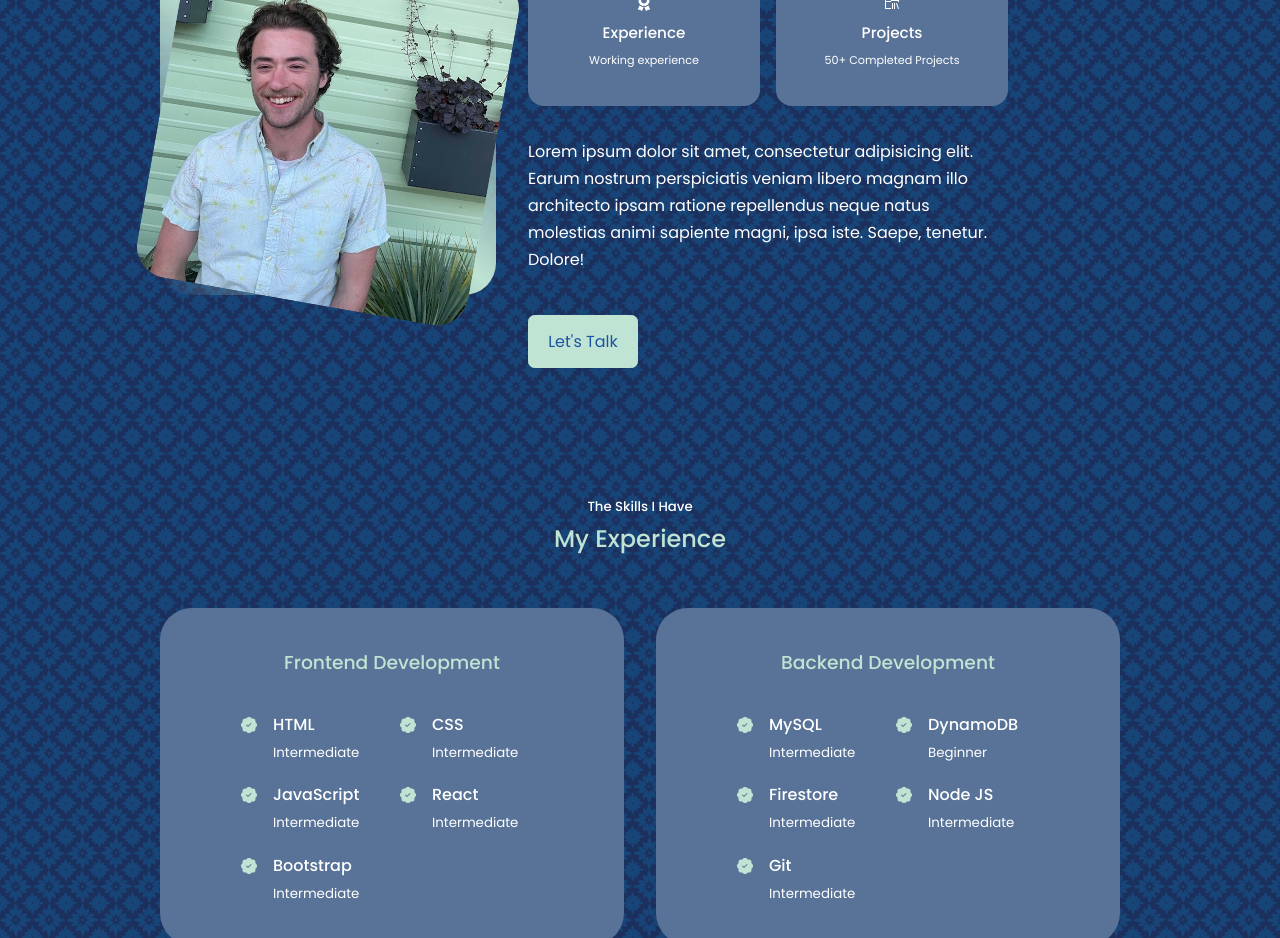
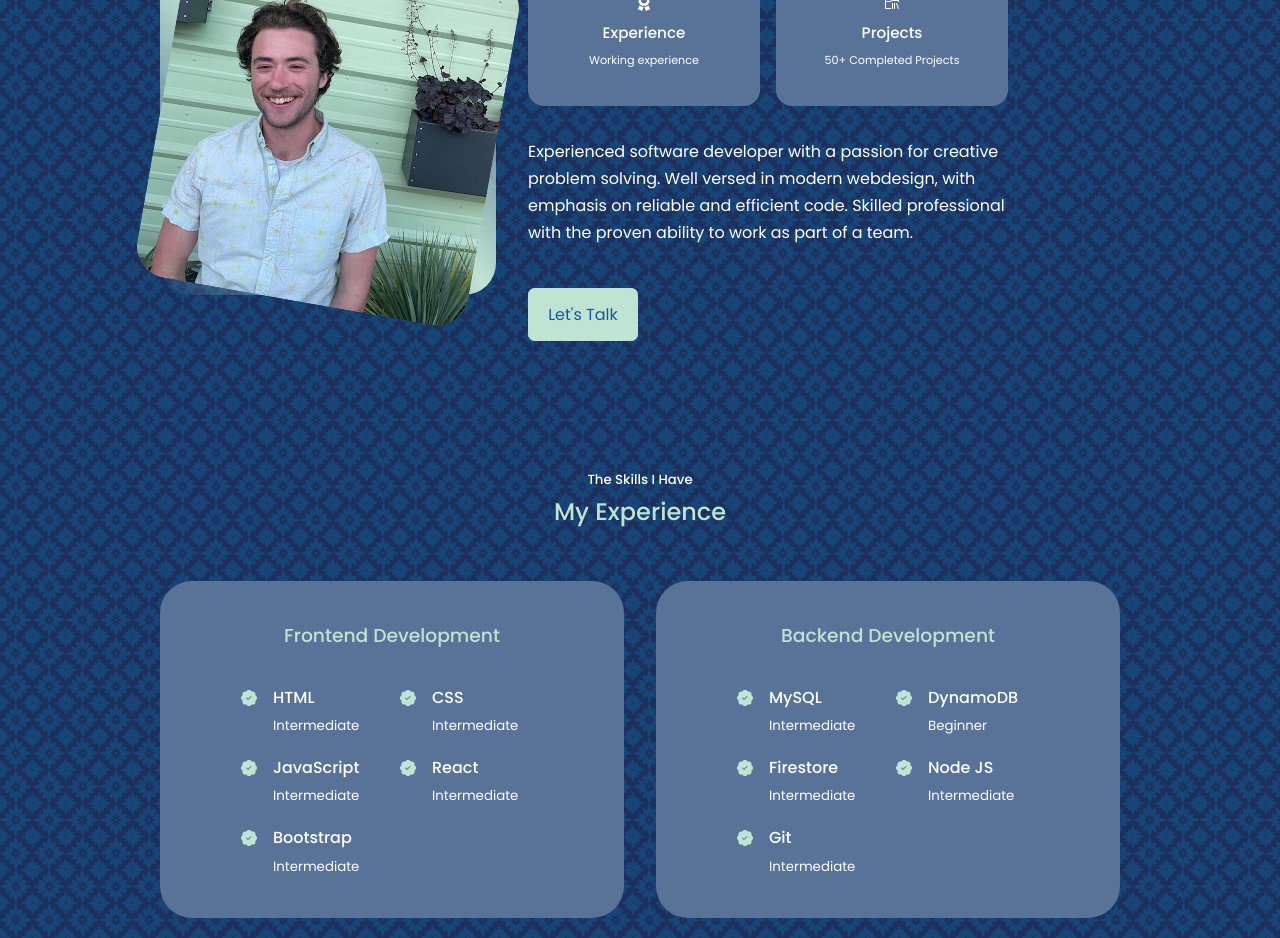
Before and after one commit to lcmpbll/react-portfolio, a React (Create React App) app: page / in a window 1280 px wide. Shown: the part 1080-2018 px from the top of the page. Built offline with nearby package versions, Linux system fonts and the light colour scheme.

Commit message:
Update about me section

```diff
--- a/src/components/about/About.jsx
+++ b/src/components/about/About.jsx
@@ -34,7 +34,7 @@ const About = () => {
               <small>50+ Completed Projects</small>
             </article>
           </div>
-          <p>Lorem ipsum dolor sit amet, consectetur adipisicing elit. Earum nostrum perspiciatis veniam libero magnam illo architecto ipsam ratione repellendus neque natus molestias animi sapiente magni, ipsa iste. Saepe, tenetur. Dolore!</p>
+          <p>Experienced software developer with a passion for creative problem solving. Well versed in modern webdesign, with emphasis on reliable and efficient code. Skilled professional with the proven ability to work as part of a team.</p>
           <a href='#contact' className='btn btn-primary'>Let's Talk</a>
         </div>
       </div>
```
